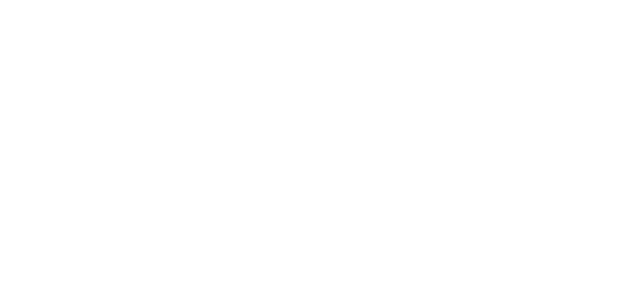
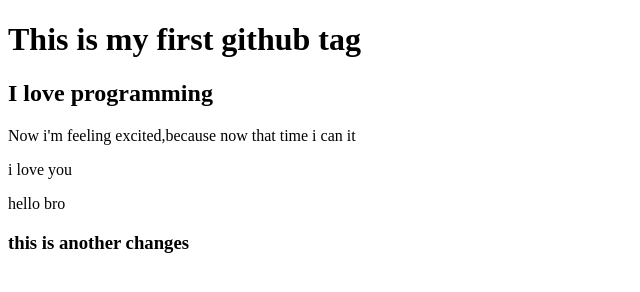
Before and after one commit to Sreekumarsaha/my-first-repo, a plain HTML site: page index.html in a window 1280 px wide. Shown: the whole page, without its empty margins (0-640 px from the left). Drawn offline with Linux system fonts and the light colour scheme.

Commit message:
added commit

```diff
--- a/index.html
+++ b/index.html
@@ -7,6 +7,11 @@
     <title>my first Github repo</title>
 </head>
 <body>
-
+    <h1>This is my first github tag</h1>
+    <h2>I love programming</h2>
+    <p>Now i'm feeling excited,because now that time i can it</p>
+    <p>i love you</p>
+    <p>hello bro</p>
+    <h3>this is another changes</h3>
 </body>
 </html>
```
